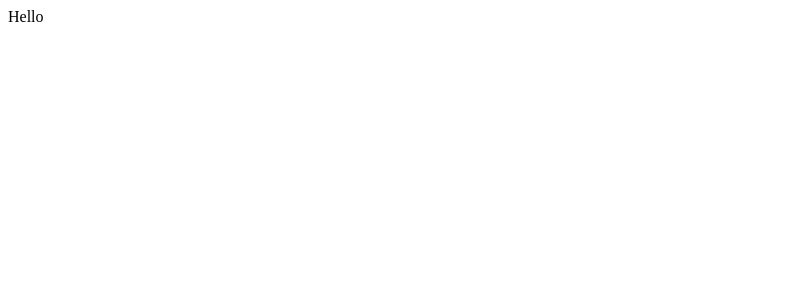
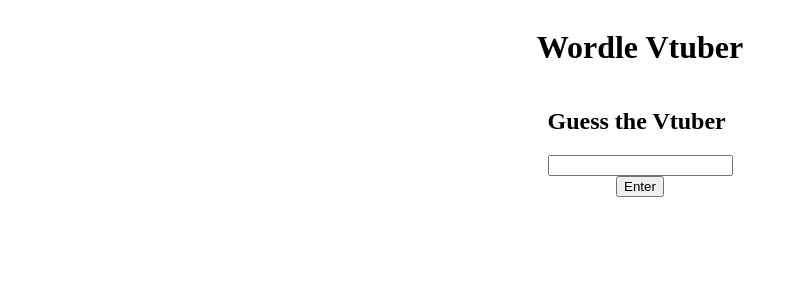
Before and after one commit to NotRikko/vtuber-wordle, a React (Vite) app: page / in a window 1280 px wide. Shown: the top 300 px of the page, without its empty margins (0-798 px from the left). Built offline with nearby package versions, Linux system fonts and the light colour scheme.

Commit message:
Added needed states to Game.jsx
Added dummy content to vtuber list and guess

```diff
--- a/src/App.jsx
+++ b/src/App.jsx
@@ -1,4 +1,5 @@
 import { useState, useEffect } from 'react'
+import Game from './pages/Game'
 
 import './App.css'
 
@@ -6,7 +7,7 @@ function App() {
 
   return (
     <>
-      Hello
+      <Game />
     </>
   )
 }
--- /dev/null
+++ b/src/pages/Game.jsx
@@ -0,0 +1,50 @@
+import {useEffect, useState} from 'react'
+import Style from './Game.module.css'
+
+function Game() {
+    const [vtubers, setVtubers] = useState([
+        {
+            name: "Shiori",
+            company: "Hololive",
+            image: "https://static.miraheze.org/hololivewiki/0/03/Shiori_Novella_-_Portrait_01.png",
+            gen: "Advent",
+            hair_color: "Black White",
+            seiso_level: "Seiso",
+        },
+        {
+            name: "Enna",
+            company: "Nijisanji",
+            image: "https://yt3.googleusercontent.com/MKS8EHgSx1cC75IPUIf0zQefXweMfVpyUQxEQ_emFsTh-LTwODz6jXotb1q-QTrNpvPpf_sSuoM=s900-c-k-c0x00ffffff-no-rj",
+            gen: "Advent",
+            hair_color: "Silver",
+            seiso_level: "Unseiso",
+        }
+
+    ]);
+    const [vtuberGuess, setVtuberGuess] = useState(vtubers[0]);
+    const [playerGuess, setPlayerGuess] = useState(null);
+    const [allGuesses, setAllGuesses] = useState(null);
+    const [victory, setVictory] = useState(false)
+
+    const handleGuess = (e) => {
+        setPlayerGuess(e.target.value)
+    };
+
+    return (
+        <div id={Style.main}>
+            <h1>Wordle Vtuber</h1>
+            {victory && <h2>Victory!</h2>}
+            <div>
+                <form id={Style.guess}>
+                    <label>
+                        <h2>Guess the Vtuber</h2>
+                        <input type="text" value={playerGuess} onChange={handleGuess}></input>
+                    </label>
+                    <button type="submit">Enter</button>
+                </form>
+            </div>
+        </div>
+    )
+}
+
+export default Game
--- /dev/null
+++ b/src/pages/Game.module.css
@@ -0,0 +1,11 @@
+#main {
+    display: flex;
+    flex-direction: column;
+    align-items: center;
+}
+
+#guess {
+    display: flex;
+    flex-direction: column;
+    align-items: center;
+}
```
Also changed, not shown: src/components/GuessDisplay.jsx (added, +7 -0 lines), src/pages/game.jsx (deleted).
